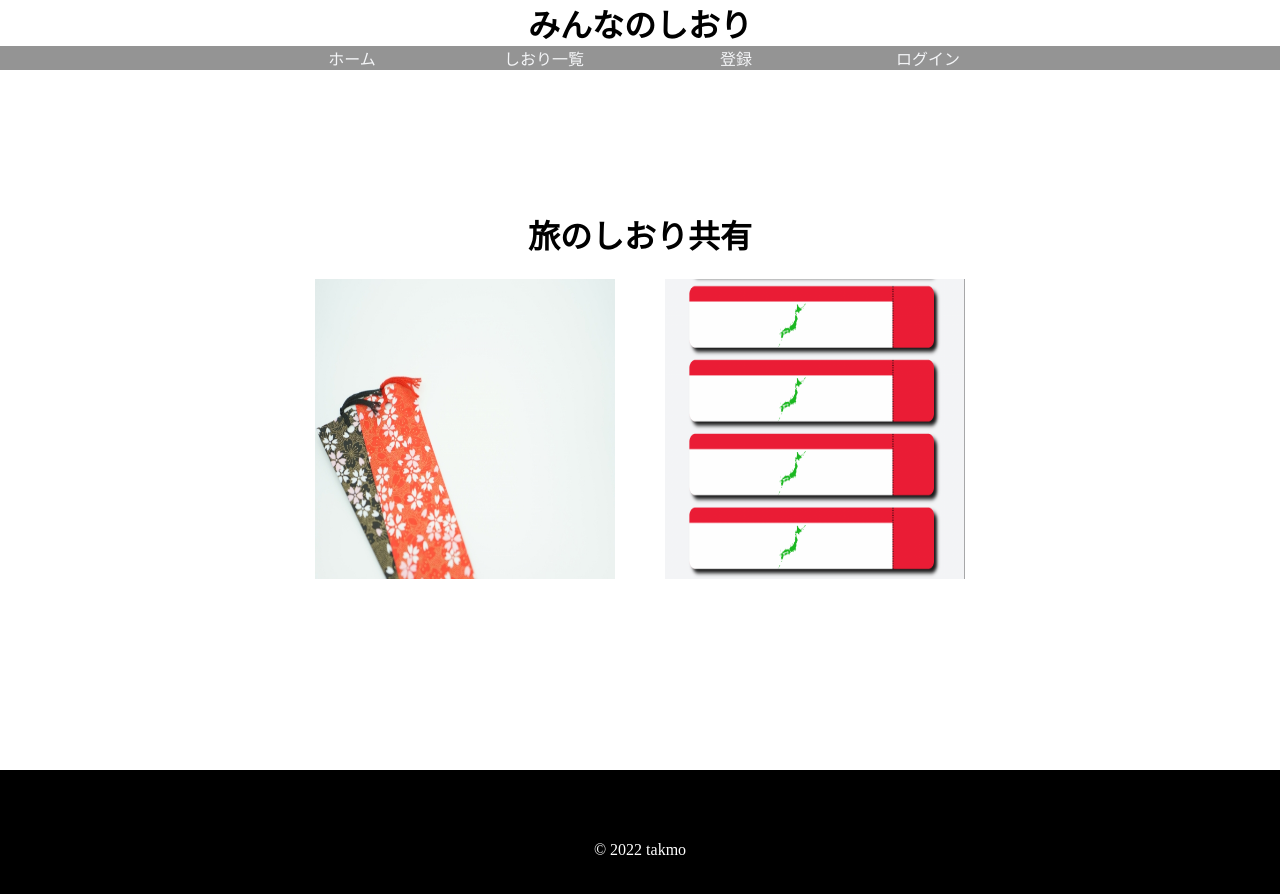
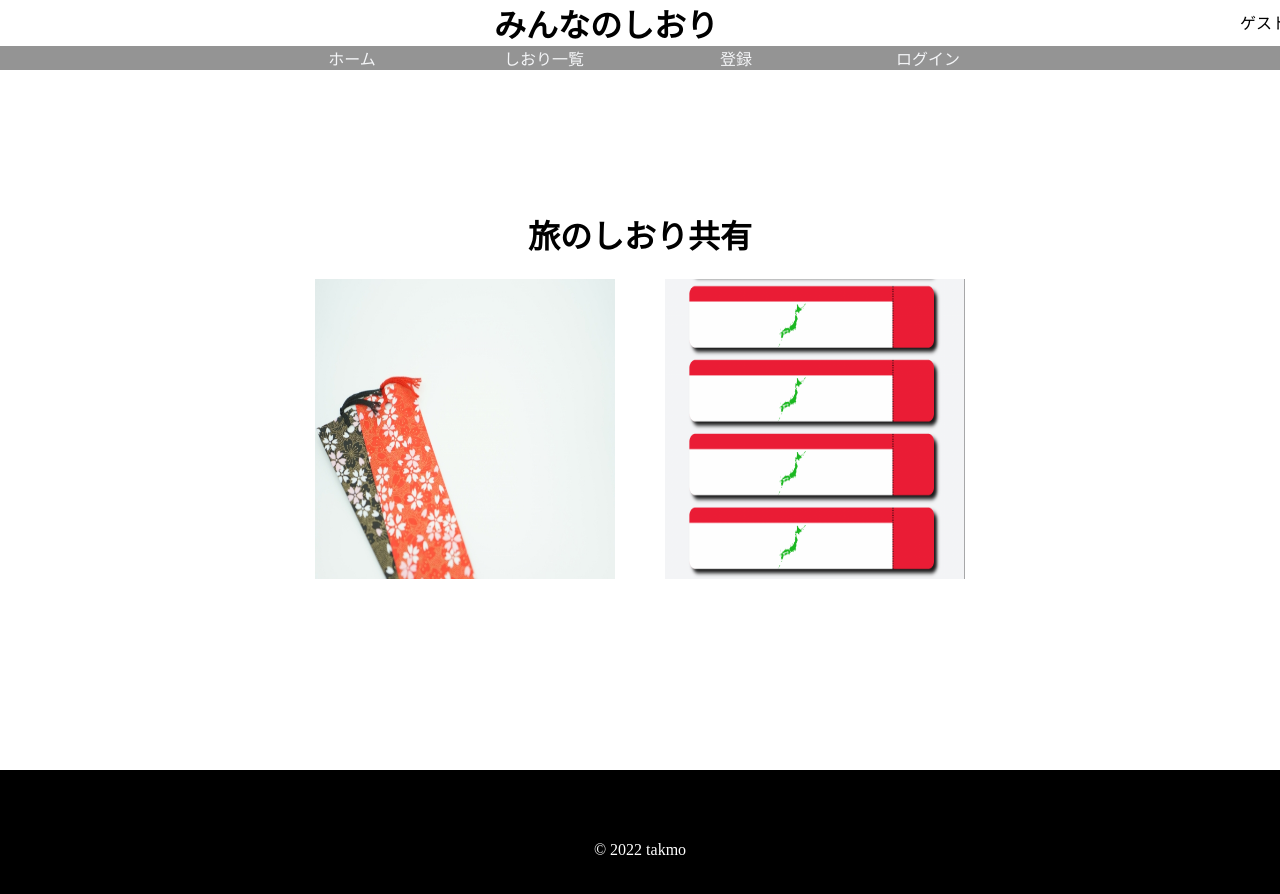
Before and after one commit to ken-takmo/travel-brochure, a React (Create React App) app: page / in a window 1280 px wide. Shown: the top 894 px of the page. Built offline with nearby package versions, Linux system fonts and the light colour scheme; no server answers; the HTML template or start-up script is replaced by a standard one.

Commit message:
未ログイン時の投稿フォームのui変更

```diff
--- a/src/components/Header.jsx
+++ b/src/components/Header.jsx
@@ -37,6 +37,7 @@ export const Header = () => {
         <header>
           <div className="header-top">
             <h1>みんなのしおり</h1>
+            <p>ゲスト</p>
           </div>
           <div className="header-bottom">
             <nav>
--- a/src/components/PostForm.jsx
+++ b/src/components/PostForm.jsx
@@ -19,6 +19,8 @@ export const PostForm = () => {
   }
 
   return (
+    <>
+      {userId ? (
         <>
           {loading ? (
             <h2>アップロード中・・・</h2>
@@ -88,7 +90,9 @@ export const PostForm = () => {
                       </select>
                     </div>
                     <br />
-                <label htmlFor="image">画像(jpegまたはpngの画像ファイル)</label>
+                    <label htmlFor="image">
+                      画像(jpegまたはpngの画像ファイル)
+                    </label>
                     <input
                       type="file"
                       id="image"
@@ -117,5 +121,9 @@ export const PostForm = () => {
             </>
           )}
         </>
+      ) : (
+        <p>ログイン後投稿ができます</p>
+      )}
+    </>
   );
 };
```
Lines whose indentation alone changed are shown as unchanged.
